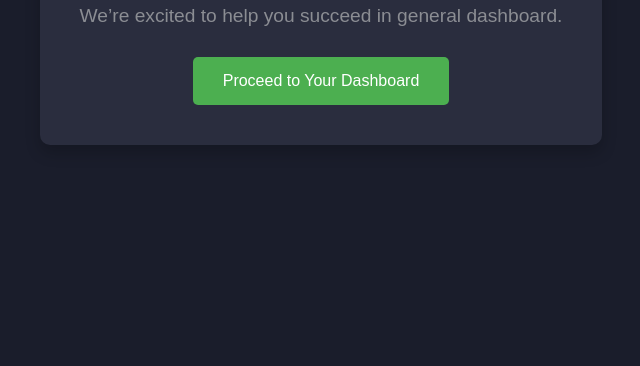
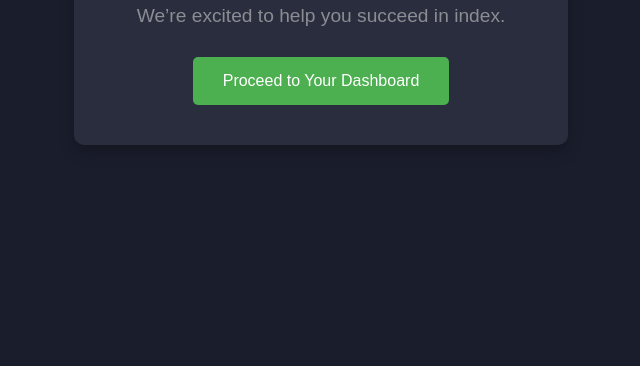
Before and after one commit to PrinceKoomson/WebTech_Flnal-main, a website: page public/general-dashboard.html in a window 1280 px wide. Shown: the part 434-800 px from the top of the page, without its empty margins (319-959 px from the left). Drawn offline with Linux system fonts and the light colour scheme; some packages are replaced by stand-ins of ours; a script that the page names is missing.

Commit message:
Initial commit

```diff
--- a/public/general-dashboard.html
+++ b/public/general-dashboard.html
@@ -107,7 +107,7 @@
         // Extract user name and career interest from the query parameters
         const params = new URLSearchParams(window.location.search);
         const userName = params.get('name') || "Tech Enthusiast";
-        const careerPath = params.get('career') || "general-dashboard";
+        const careerPath = params.get('career') || "index";
 
         // Update welcome message dynamically
         document.getElementById('welcomeMessage').textContent = `Welcome, ${userName}!`;
```
